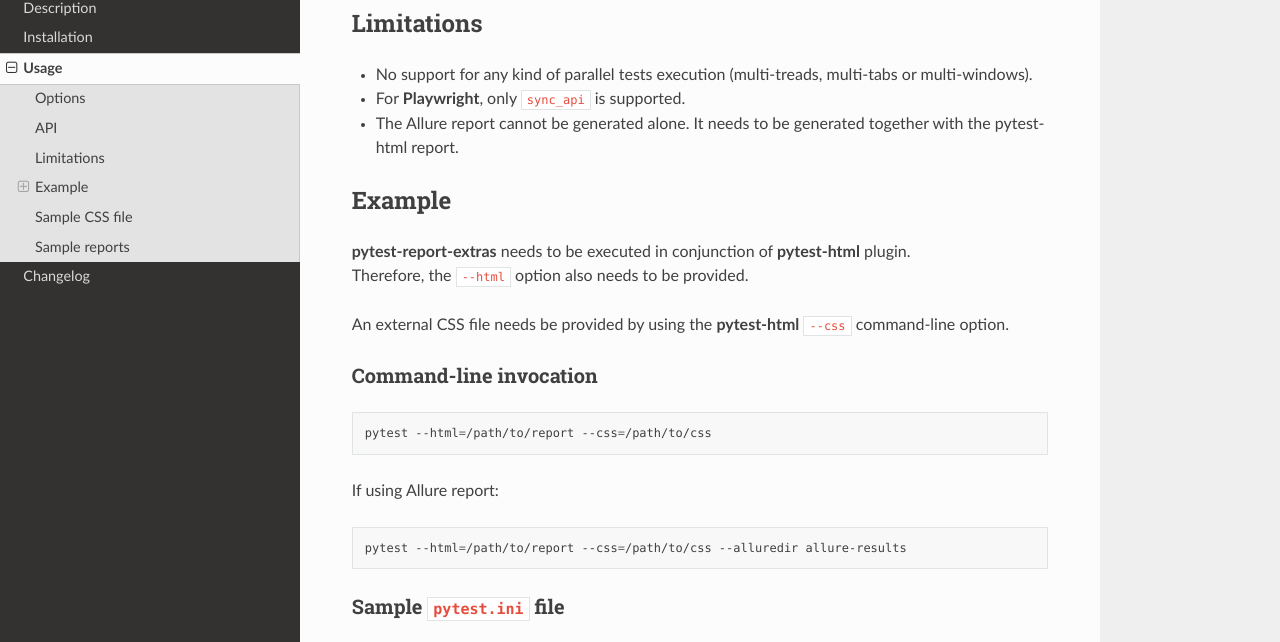
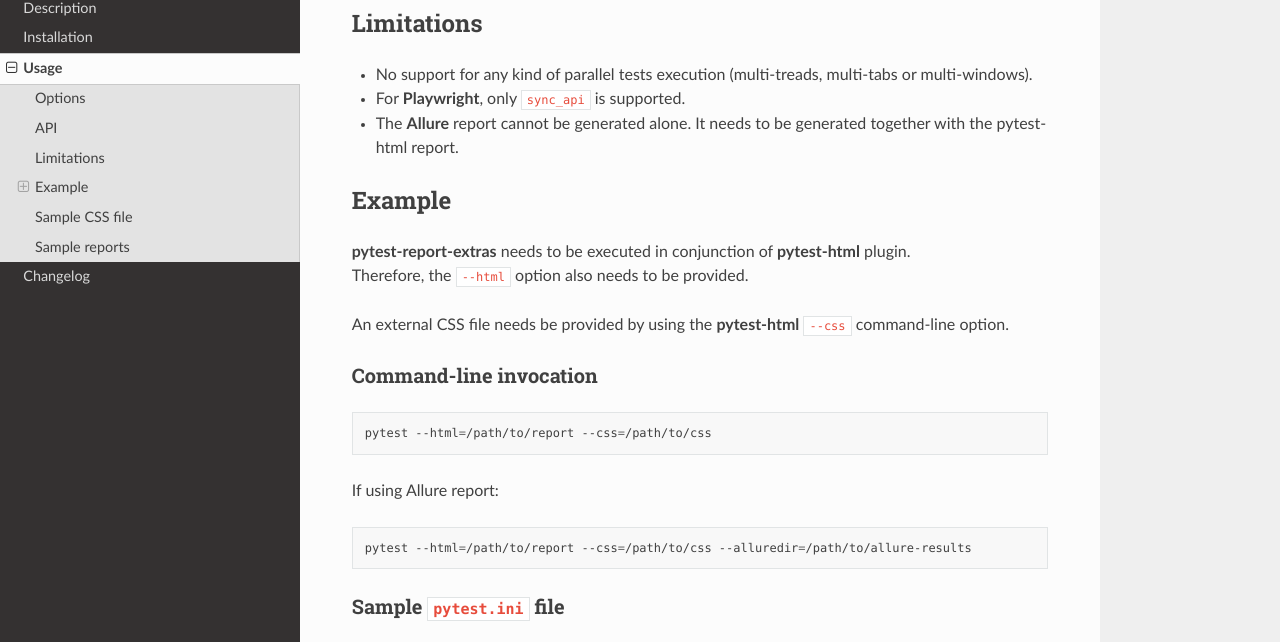
Before and after one commit to harmin-parra/pytest-report-extras, a Sphinx documentation site: the page built from docs/user_guide.rst, in a window 1280 px wide and 900 px high, scrolled down 1497 px. Shown: the part 144-786 px from the top of the window. Built offline with Sphinx 7.4.7 and the Read the Docs theme 3.1.0, drawn with Linux system fonts in a browser that asks for light colours.

Commit message:
Update docs

```diff
--- a/docs/user_guide.rst
+++ b/docs/user_guide.rst
@@ -84,7 +84,7 @@
 
 * For **Playwright**, only ``sync_api`` is supported.
 
-* The Allure report cannot be generated alone. It needs to be generated together with the pytest-html report.
+* The **Allure** report cannot be generated alone. It needs to be generated together with the pytest-html report.
 
 
 Example
@@ -107,7 +107,7 @@
 
 .. code-block:: bash
 
-  pytest --html=/path/to/report --css=/path/to/css --alluredir allure-results
+  pytest --html=/path/to/report --css=/path/to/css --alluredir=/path/to/allure-results
 
 
 Sample ``pytest.ini`` file
```
